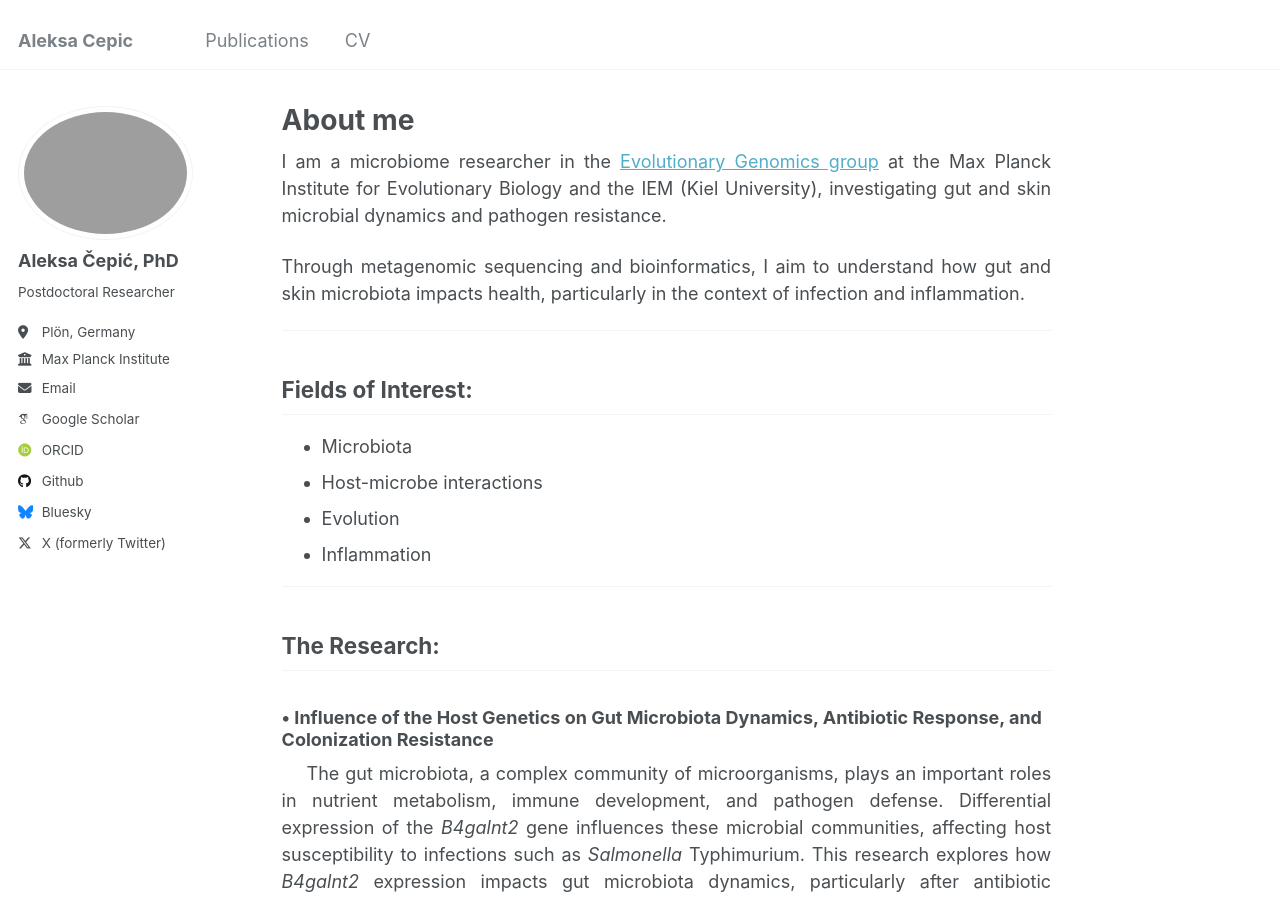
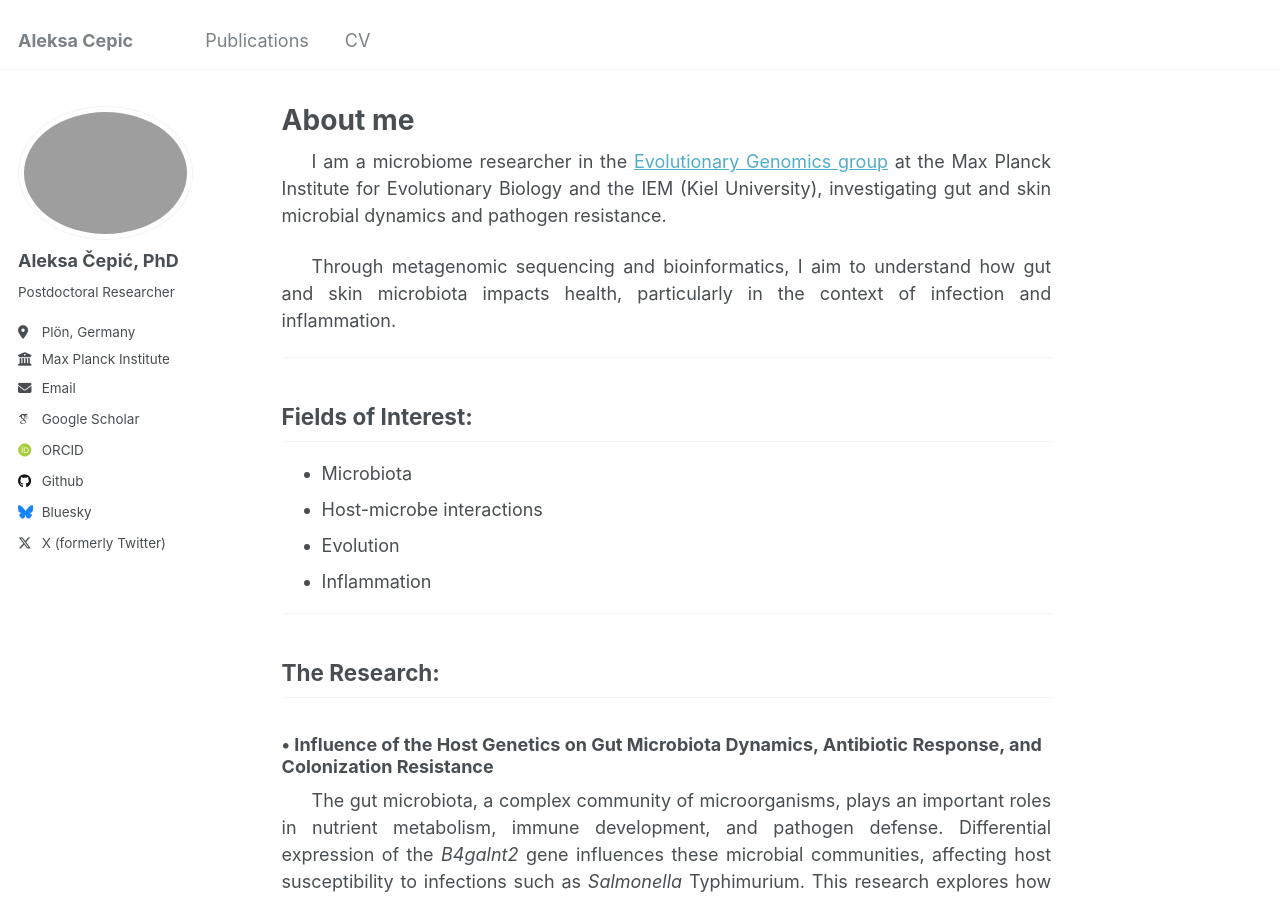
Before and after one commit to drcepic/drcepic.github.io, a Jekyll site: the page built from _pages/about.md, in a window 1280 px wide and 900 px high. Built offline with Jekyll 4.4.1, drawn with Linux system fonts in a browser that asks for light colours; some web fonts are replaced.

Commit message:
Update about.md

```diff
--- a/_pages/about.md
+++ b/_pages/about.md
@@ -7,11 +7,11 @@ redirect_from:
   - /about.html
 ---
 
-<p align='justify'>
+<p style="text-align: justify; text-indent: 30px;">
 I am a microbiome researcher in the <a href="http://web.evolbio.mpg.de/evolgenomics/">Evolutionary Genomics group</a> at the Max Planck Institute for Evolutionary Biology and the IEM (Kiel University), investigating gut and skin microbial dynamics and pathogen resistance.
 </p>
 
-<p align='justify'>
+<p style="text-align: justify; text-indent: 30px;">
 Through metagenomic sequencing and bioinformatics, I aim to understand how gut and skin microbiota impacts health, particularly in the context of infection and inflammation.
 </p>
 
@@ -29,12 +29,12 @@ Through metagenomic sequencing and bioinformatics, I aim to understand how gut a
 
 ### • Influence of the Host Genetics on Gut Microbiota Dynamics, Antibiotic Response, and Colonization Resistance
 
-<p style="text-align: justify; text-indent: 25px;">
+<p style="text-align: justify; text-indent: 30px;">
 The gut microbiota, a complex community of microorganisms, plays an important roles in nutrient metabolism, immune development, and pathogen defense. Differential expression of the <em>B4galnt2</em> gene influences these microbial communities, affecting host susceptibility to infections such as <em>Salmonella</em> Typhimurium. This research explores how <em>B4galnt2</em> expression impacts gut microbiota dynamics, particularly after antibiotic treatment and during infection, using shotgun metagenomic sequencing. Our findings reveal that <em>B4galnt2</em>-deficient mice exhibit faster microbiota recovery post-antibiotic treatment and greater resistance to pathogen colonization, with beneficial microbes like <em>Blautia</em> and <em>Akkermansia muciniphila</em> being enriched. Additionally, specific microbial profiles associated with <em>B4galnt2</em> alleles correlate with reduced inflammation and enhanced intestinal homeostasis. These results highlight the role of <em>B4galnt2</em> in shaping microbial diversity, recovery, and resistance to intestinal pathogens.
 </p>
 
 ### • Microbiota-specific T cell responses in pemphigoid diseases [CRC 1526: B08](https://www.sfb1526.uni-luebeck.de/research/research-area-b/project-b08.html)
 
-<p style="text-align: justify; text-indent: 25px;">
+<p style="text-align: justify; text-indent: 30px;">
 This project focuses on interplay between the skin microbiota and immune responses, particularly in Bullous Pemphigoid (BP). In this research we explore how alterations in skin microbial communities contribute to disease initiation and severity, with a specific focus on T cell-mediated immunity. Distinct microbial profiles have been identified in patients compared to controls, with notable differences between lesional and non-lesional sites. These microbiota shifts are analyzed for their potential role in immune dysregulation, particularly their influence on T cell-mediated responses. Using advanced sequencing and microbial profiling techniques, we examine key indicator species, such as <em>Staphylococcus</em> and <em>Corynebacterium</em>, to uncover mechanisms driving disease pathology. The work seeks to provide insights into BP pathogenesis and to support the development of targeted diagnostic and therapeutic strategies.
 </p>
```
